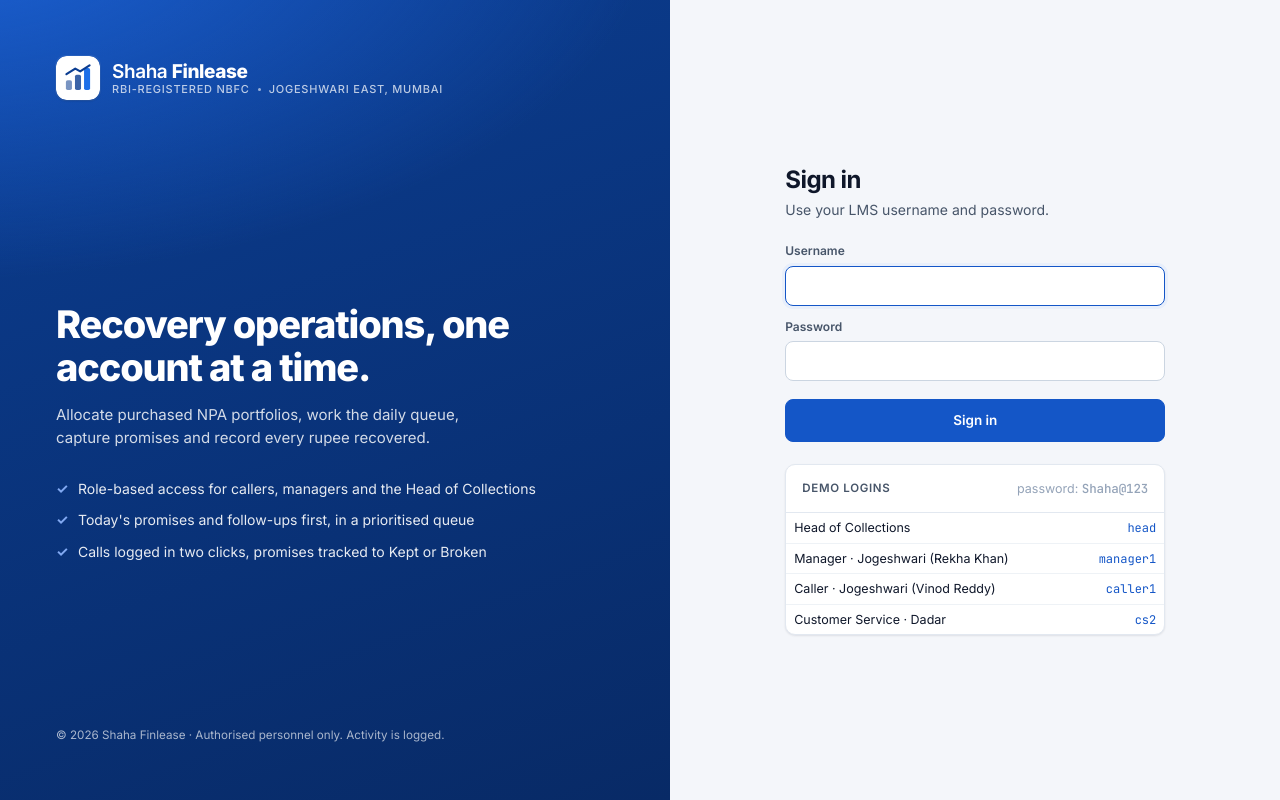
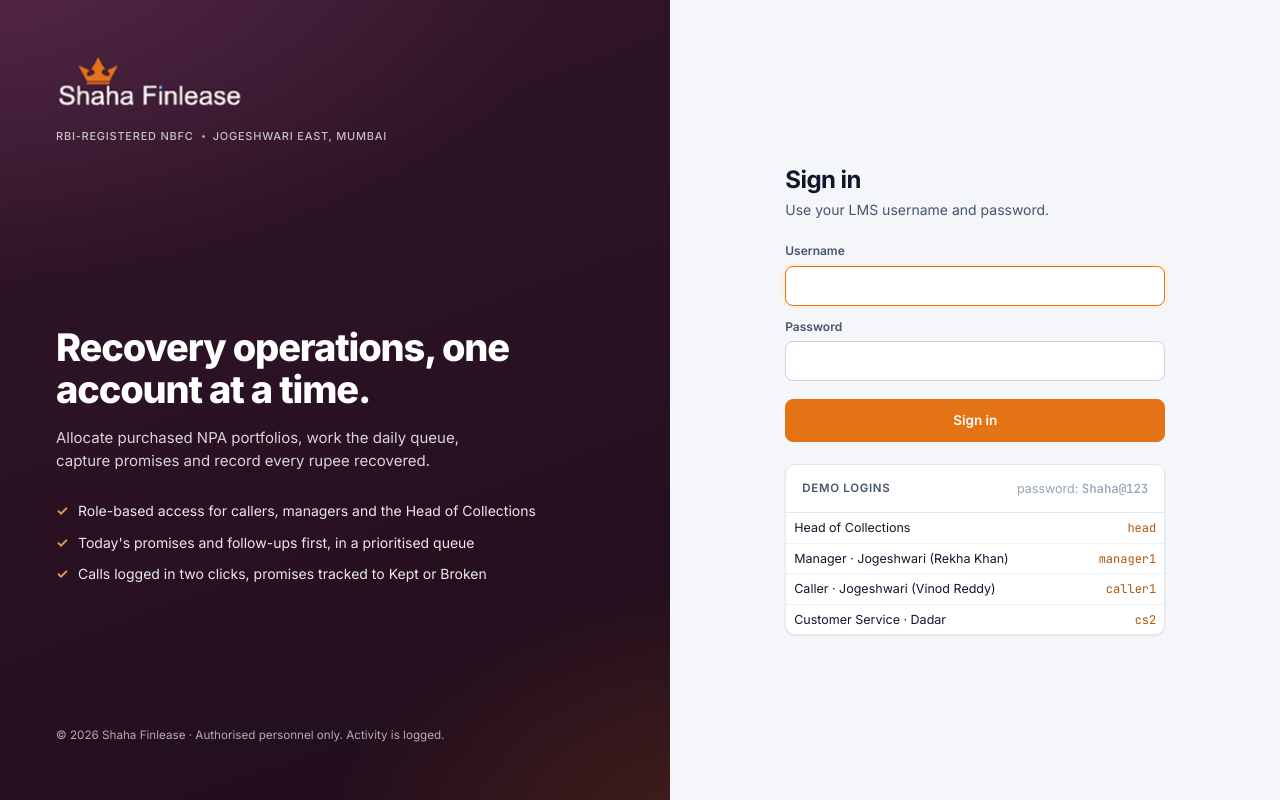
Before and after one commit to aaradhya1205/shaha-lms, a FastAPI app: page /login in a window 1280 px wide. Run offline with FastAPI, Linux system fonts and the light colour scheme.

Commit message:
Match shahafinlease.com branding: official logo, plum/orange theme
- Official logo (background removed so it sits on any plum surface)
- Plum #33162B header/hero, orange #E37315 actions; darker orange for
  text links to keep WCAG AA contrast; Working status keeps its blue
- Crown favicon, theme-color, matching Netlify start-up screen
- Fonts unchanged (Inter / JetBrains Mono)

Co-Authored-By: Claude Opus 5.5 <noreply@anthropic.com>

```diff
--- a/app/static/style.css
+++ b/app/static/style.css
@@ -1,4 +1,4 @@
-/* Shaha Finlease LMS — single stylesheet, no external assets (works offline for demos). */
+/* Shaha Finlease LMS — single stylesheet. Colours follow shahafinlease.com: plum #33162B + orange #E37315. */
 :root {
   --bg: #f4f6fa;
   --surface: #ffffff;
@@ -8,9 +8,14 @@
   --text: #0f172a;
   --text-2: #475569;
   --text-3: #94a3b8;
-  --brand: #0b3d91;
-  --brand-2: #1456c7;
-  --brand-soft: #e8effb;
+  --brand: #33162b;        /* plum - header, hero */
+  --brand-2: #e37315;      /* orange - primary actions, focus, selection */
+  --brand-hover: #c9620f;
+  --brand-ink: #b5560a;    /* orange dark enough for text on white (WCAG AA) */
+  --brand-soft: #fdf0e5;
+  --brand-line: #f6d2b3;
+  --blue: #1456c7;         /* "Working" status keeps its own colour */
+  --blue-soft: #e8effb;
   --good: #047857;
   --good-soft: #e7f6ef;
   --warn: #b45309;
@@ -36,7 +41,7 @@ body {
   font-feature-settings: "cv11", "ss01", "ss03", "cv05";
 }
 button, input, select, textarea { font-family: inherit; font-feature-settings: inherit; }
-a { color: var(--brand-2); text-decoration: none; }
+a { color: var(--brand-ink); text-decoration: none; }
 a:hover { text-decoration: underline; }
 h1, h2, h3 { margin: 0; line-height: 1.25; }
 h1 { font-size: 24px; font-weight: 700; letter-spacing: -.022em; }
@@ -58,13 +63,12 @@ h3 { font-size: 11.5px; font-weight: 600; text-transform: uppercase; letter-spac
 .topbar-inner { max-width: 1440px; margin: 0 auto; padding: 0 20px; height: 56px; display: flex; align-items: center; gap: 28px; }
 .brand { display: inline-flex; align-items: center; gap: 12px; color: #fff; white-space: nowrap; }
 .brand:hover { text-decoration: none; }
-.brand .brand-mark { flex: none; display: block; border-radius: 10px; box-shadow: 0 1px 2px rgba(0, 0, 0, .18), 0 0 0 1px rgba(255, 255, 255, .08); }
-.brand-text { display: flex; flex-direction: column; gap: 3px; line-height: 1; }
-.wordmark { font-size: 16px; font-weight: 600; letter-spacing: -.022em; color: #fff; }
-.wordmark b { font-weight: 800; }
+.brand-logo { display: block; height: 34px; width: auto; }
+.login-hero .brand-logo { height: 52px; }
+.brand-divider { width: 1px; height: 26px; background: rgba(255, 255, 255, .22); }
+.brand-text { display: flex; flex-direction: column; gap: 3px; line-height: 1.2; }
 .tagline { display: inline-flex; align-items: center; font-size: 10.5px; font-weight: 500; letter-spacing: .07em; text-transform: uppercase; color: rgba(255, 255, 255, .72); }
 .tagline .sep { display: inline-block; width: 3px; height: 3px; border-radius: 50%; background: currentColor; margin: 0 8px; opacity: .8; }
-.login-hero .wordmark { font-size: 19px; }
 .login-hero .tagline { font-size: 11px; }
 .nav { display: flex; gap: 4px; flex: 1; }
 .nav a {
@@ -109,7 +113,7 @@ a.kpi:hover { text-decoration: none; border-color: var(--brand-2); transform: tr
 .kpi.accent-good .value { color: var(--good); }
 .kpi.accent-bad .value { color: var(--bad); }
 .kpi.accent-warn .value { color: var(--warn); }
-.kpi.accent-brand .value { color: var(--brand-2); }
+.kpi.accent-brand .value { color: var(--brand-ink); }
 .kpi.active { border-color: var(--brand-2); box-shadow: 0 0 0 3px var(--brand-soft); }
 
 /* ---------- Badges ---------- */
@@ -120,7 +124,7 @@ a.kpi:hover { text-decoration: none; border-color: var(--brand-2); transform: tr
 .badge::before { content: ""; width: 6px; height: 6px; border-radius: 50%; background: currentColor; opacity: .85; }
 .badge.plain::before { display: none; }
 .s-New { background: var(--info-soft); color: var(--info); }
-.s-Working { background: var(--brand-soft); color: var(--brand-2); }
+.s-Working { background: var(--blue-soft); color: var(--blue); }
 .s-PTP { background: var(--violet-soft); color: var(--violet); }
 .s-Part-paid { background: var(--warn-soft); color: var(--warn); }
 .s-Closed { background: var(--good-soft); color: var(--good); }
@@ -130,7 +134,7 @@ a.kpi:hover { text-decoration: none; border-color: var(--brand-2); transform: tr
 .p-Broken { background: var(--bad-soft); color: var(--bad); }
 .p-Cancelled { background: #f1f5f9; color: var(--text-2); }
 .b-0 { background: var(--violet-soft); color: var(--violet); }
-.b-1 { background: var(--brand-soft); color: var(--brand-2); }
+.b-1 { background: var(--blue-soft); color: var(--blue); }
 .b-2 { background: var(--bad-soft); color: var(--bad); }
 .b-3 { background: var(--info-soft); color: var(--info); }
 .b-4 { background: #f1f5f9; color: var(--text-2); }
@@ -158,7 +162,7 @@ input:focus, select:focus, textarea:focus { border-color: var(--brand-2); box-sh
 }
 .btn:hover { background: var(--surface-2); text-decoration: none; }
 .btn.primary { background: var(--brand-2); border-color: var(--brand-2); color: #fff; }
-.btn.primary:hover { background: var(--brand); }
+.btn.primary:hover { background: var(--brand-hover); border-color: var(--brand-hover); }
 .btn.good { background: var(--good); border-color: var(--good); color: #fff; }
 .btn.good:hover { filter: brightness(.95); }
 .btn.ghost { border-color: transparent; background: transparent; color: var(--text-2); }
@@ -203,24 +207,24 @@ tr.selected { background: var(--brand-soft) !important; }
 .flash { padding: 11px 14px; border-radius: 9px; margin-bottom: 14px; font-weight: 500; display: flex; gap: 10px; align-items: center; border: 1px solid; }
 .flash.success { background: var(--good-soft); color: #065f46; border-color: #bfe6d4; }
 .flash.error { background: var(--bad-soft); color: var(--bad); border-color: #f5c2c2; }
-.flash.info { background: var(--brand-soft); color: var(--brand); border-color: #c9d8f3; }
+.flash.info { background: var(--brand-soft); color: var(--brand); border-color: var(--brand-line); }
 
 /* ---------- Login ---------- */
 .login-wrap { min-height: 100vh; display: grid; grid-template-columns: 1.1fr 1fr; }
 .login-hero {
-  background: radial-gradient(1200px 600px at -10% -10%, #1d63d8 0%, transparent 60%), linear-gradient(160deg, #0b3d91, #082a66);
+  background: radial-gradient(1100px 600px at -10% -10%, #5a2a4c 0%, transparent 60%), radial-gradient(700px 500px at 110% 110%, rgba(227, 115, 21, .22) 0%, transparent 60%), linear-gradient(160deg, #33162b, #200d1b);
   color: #fff; padding: 56px; display: flex; flex-direction: column; justify-content: space-between;
 }
 .login-hero h1 { font-size: 38px; line-height: 1.12; max-width: 480px; margin-top: 40px; letter-spacing: -.03em; font-weight: 800; }
 .login-hero p { opacity: .82; max-width: 440px; font-size: 15px; }
 .login-hero ul { list-style: none; padding: 0; margin: 28px 0 0; display: grid; gap: 10px; opacity: .9; }
-.login-hero li::before { content: "✓"; display: inline-block; width: 22px; font-weight: 700; color: #8fb6ff; }
+.login-hero li::before { content: "✓"; display: inline-block; width: 22px; font-weight: 700; color: #f2a766; }
 .login-panel { display: grid; place-items: center; padding: 40px; }
 .login-card { width: 100%; max-width: 380px; }
 .login-card h2 { font-size: 24px; margin-bottom: 4px; letter-spacing: -.022em; font-weight: 700; }
 .demo-users { margin-top: 22px; font-size: 12.5px; }
 .demo-users table td { padding: 5px 8px; }
-.demo-users button { all: unset; cursor: pointer; color: var(--brand-2); font-family: var(--mono); font-size: 12px; }
+.demo-users button { all: unset; cursor: pointer; color: var(--brand-ink); font-family: var(--mono); font-size: 12px; }
 .demo-users button:hover { text-decoration: underline; }
 
 /* ---------- Account page ---------- */
@@ -251,7 +255,7 @@ dl.details dd { margin: 0; font-weight: 500; overflow-wrap: anywhere; }
   flex: 1; background: none; border: none; padding: 12px; font: inherit; font-weight: 600; color: var(--text-2); cursor: pointer;
   border-bottom: 2px solid transparent; margin-bottom: -1px;
 }
-.tabs button.active { color: var(--brand-2); border-bottom-color: var(--brand-2); }
+.tabs button.active { color: var(--brand-ink); border-bottom-color: var(--brand-2); }
 .tab-pane { display: none; padding: 16px; }
 .tab-pane.active { display: block; }
 .dispo-grid { display: grid; grid-template-columns: repeat(3, 1fr); gap: 7px; margin-bottom: 14px; }
@@ -305,7 +309,7 @@ dl.details dd { margin: 0; font-weight: 500; overflow-wrap: anywhere; }
 .dropzone:hover, .dropzone.drag { border-color: var(--brand-2); background: var(--brand-soft); }
 .dropzone input { display: none; }
 .dropzone .big { font-size: 15px; font-weight: 600; color: var(--text); }
-.dropzone .file { margin-top: 8px; font-family: var(--mono); color: var(--brand-2); font-size: 13px; }
+.dropzone .file { margin-top: 8px; font-family: var(--mono); color: var(--brand-ink); font-size: 13px; }
 .result-grid { display: grid; grid-template-columns: repeat(4, 1fr); gap: 10px; }
 .result-grid > div { background: var(--surface-2); border: 1px solid var(--border); border-radius: 9px; padding: 12px; }
 .result-grid .value { font-size: 20px; font-weight: 700; font-variant-numeric: tabular-nums; }
@@ -321,7 +325,7 @@ dl.details dd { margin: 0; font-weight: 500; overflow-wrap: anywhere; }
 .status-bar span { display: block; height: 100%; }
 .legend { display: flex; flex-wrap: wrap; gap: 14px; margin-top: 12px; font-size: 12.5px; color: var(--text-2); }
 .legend i { display: inline-block; width: 10px; height: 10px; border-radius: 3px; margin-right: 6px; vertical-align: -1px; }
-.c-New { background: #0e7490; } .c-Working { background: #1456c7; } .c-PTP { background: #6d28d9; }
+.c-New { background: #0e7490; } .c-Working { background: var(--blue); } .c-PTP { background: #6d28d9; }
 .c-Part-paid { background: #d97706; } .c-Closed { background: #047857; } .c-Settled { background: #34d399; }
 
 .footer { text-align: center; color: var(--text-3); font-size: 12px; padding: 18px; }
@@ -338,7 +342,7 @@ dl.details dd { margin: 0; font-weight: 500; overflow-wrap: anywhere; }
   .login-wrap { grid-template-columns: 1fr; }
   .login-hero { display: none; }
   .topbar-inner { gap: 12px; padding: 0 16px; }
-  .topbar .brand-text, .userbox .who { display: none; }
+  .topbar .brand-text, .topbar .brand-divider, .userbox .who { display: none; }
   .nav { overflow-x: auto; }
   .grid-2, .grid-3 { grid-template-columns: minmax(0, 1fr); }
   .money-strip, .result-grid { grid-template-columns: repeat(2, minmax(0, 1fr)); }
--- a/app/templates/_brand.html
+++ b/app/templates/_brand.html
@@ -1,20 +1,8 @@
-{# Brand mark + lockup. One source for the logo used on every page. #}
-{% macro mark(size=36, tile="#ffffff", ink="#0b3d91", accent="#1d6fe8") -%}
-<svg class="brand-mark" width="{{ size }}" height="{{ size }}" viewBox="0 0 40 40" role="img" aria-label="Shaha Finlease logo" focusable="false">
-  <rect width="40" height="40" rx="10" fill="{{ tile }}"/>
-  <rect x="9"  y="22" width="5.5" height="9"  rx="1.6" fill="{{ ink }}" opacity=".55"/>
-  <rect x="17.25" y="17" width="5.5" height="14" rx="1.6" fill="{{ ink }}" opacity=".8"/>
-  <rect x="25.5" y="11" width="5.5" height="20" rx="1.6" fill="{{ accent }}"/>
-  <path d="M9.5 16.5 L17.5 11.5 L22 14 L30.5 8.5" fill="none" stroke="{{ ink }}" stroke-width="2" stroke-linecap="round" stroke-linejoin="round"/>
-</svg>
-{%- endmacro %}
-
-{% macro lockup(tagline, size=36, href=None) -%}
+{# Shaha Finlease logo (from shahafinlease.com) + tagline. Used on every page. #}
+{% macro lockup(tagline, href=None, divider=False) -%}
 {% if href %}<a class="brand" href="{{ href }}">{% else %}<div class="brand">{% endif %}
-  {{ mark(size) }}
-  <span class="brand-text">
-    <span class="wordmark">Shaha <b>Finlease</b></span>
-    <span class="tagline">{{ tagline | safe }}</span>
-  </span>
+  <img class="brand-logo" src="/static/shaha-logo.png" alt="Shaha Finlease" width="190" height="53">
+  {% if divider %}<span class="brand-divider" aria-hidden="true"></span>{% endif %}
+  {% if tagline %}<span class="brand-text"><span class="tagline">{{ tagline | safe }}</span></span>{% endif %}
 {% if href %}</a>{% else %}</div>{% endif %}
 {%- endmacro %}
--- a/app/templates/base.html
+++ b/app/templates/base.html
@@ -6,10 +6,11 @@
   <meta name="viewport" content="width=device-width, initial-scale=1">
   <title>{% block title %}LMS{% endblock %} · Shaha Finlease</title>
   <meta name="robots" content="noindex, nofollow">
+  <meta name="theme-color" content="#33162b">
   <link rel="preconnect" href="https://fonts.googleapis.com">
   <link rel="preconnect" href="https://fonts.gstatic.com" crossorigin>
   <link rel="stylesheet" href="https://fonts.googleapis.com/css2?family=Inter:wght@400;500;600;700;800&family=JetBrains+Mono:wght@400;500;600&display=swap">
-  <link rel="stylesheet" href="/static/style.css?v=3">
+  <link rel="stylesheet" href="/static/style.css?v=4">
   <link rel="icon" type="image/svg+xml" href="/static/logo.svg">
 </head>
 <body>
@@ -17,7 +18,7 @@
 {% set path = request.url.path %}
 <header class="topbar">
   <div class="topbar-inner">
-    {{ brand.lockup("Loan Management System", size=34, href="/home") }}
+    {{ brand.lockup("Loan Management<br>System", href="/home", divider=True) }}
     <nav class="nav">
       {% if perm.can_allocate(user) %}<a href="/dashboard" class="{{ 'active' if path == '/dashboard' }}">Dashboard</a>{% endif %}
       <a href="/accounts" class="{{ 'active' if path.startswith('/accounts') }}">{{ 'My Queue' if user.role == 'caller' else 'Accounts' }}</a>
--- a/app/templates/login.html
+++ b/app/templates/login.html
@@ -5,7 +5,7 @@
 {% block content %}
 <div class="login-wrap">
   <section class="login-hero">
-    {{ brand.lockup('RBI-registered NBFC<i class="sep"></i>Jogeshwari East, Mumbai', size=44) }}
+    <div>{{ brand.lockup(None) }}<div class="tagline" style="display:flex;margin-top:14px">RBI-registered NBFC<i class="sep"></i>Jogeshwari East, Mumbai</div></div>
     <div>
       <h1>Recovery operations, one account at a time.</h1>
       <p>Allocate purchased NPA portfolios, work the daily queue, capture promises and record every rupee recovered.</p>
```
Also changed, not shown: deploy/netlify/index.html (+7 -13 lines), app/static/logo.svg, app/static/shaha-logo.png (added), deploy/netlify/logo.svg, deploy/netlify/shaha-logo.png (added).
